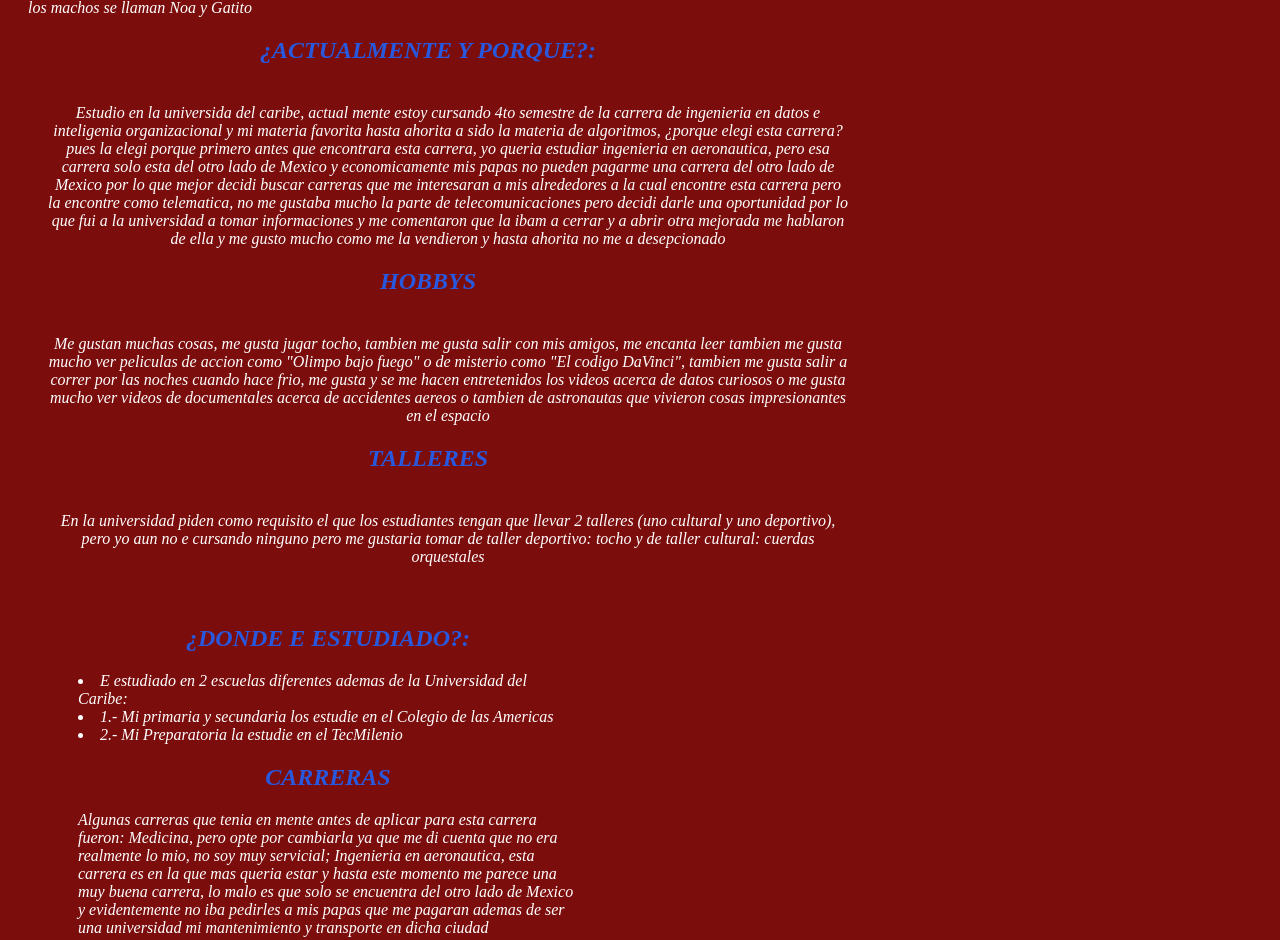
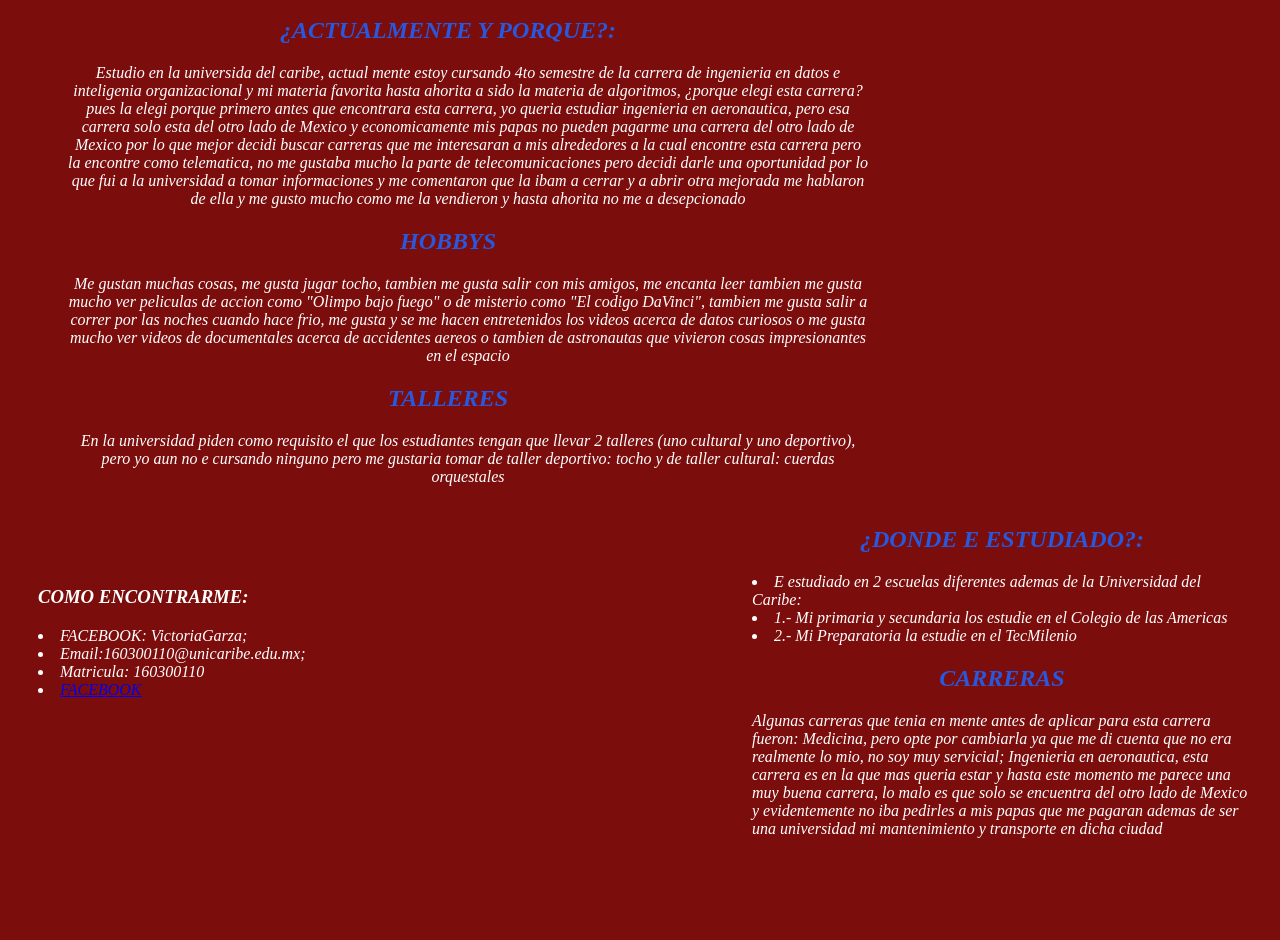
Before and after one commit to VictoriaGarza/Tarea01-Parcial02-Victoria-Garza, a plain HTML site: page index.html in a window 1280 px wide. Shown: the part 707-1647 px from the top of the page. After the commit the page ends 1545 px from the top, so only its background shows below. Drawn offline with Linux system fonts and the light colour scheme.

Commit message:
Segundo cambio de la carpeta de estilos

```diff
--- a/css/estilos.css
+++ b/css/estilos.css
@@ -7,31 +7,34 @@ body{
 header{
   text-align:center;
   color:#2858de;
-	font-style: italic;
+font-style: italic;
+}
 
-}
 article{
   text-align: center;
-
+  width:800px;
+  margin: 20px;
 }
 
+section{
 
-section{
-  float:left;
+  text-align: center;
   width:800px;
   margin: 20px;
+}
 
+aside{
+  float:right;
+  width: 500px;
+  margin-right:20px;
+}
 
+footer{
+  margin-top:100px;
+  margin-bottom:30px;
+  margin-left:30px;
 }
-aside{
-  float:left;
-  width: 500px;
-  margin-left:70px;
-
+nav{
+	color:#000000;
+	text-align:center;
 }
-footer{
-  margin-inline-end: 1000px;
-  margin-right: 1000px;
-  margin-top:50px;
-  margin-bottom:30px;
-}
```
